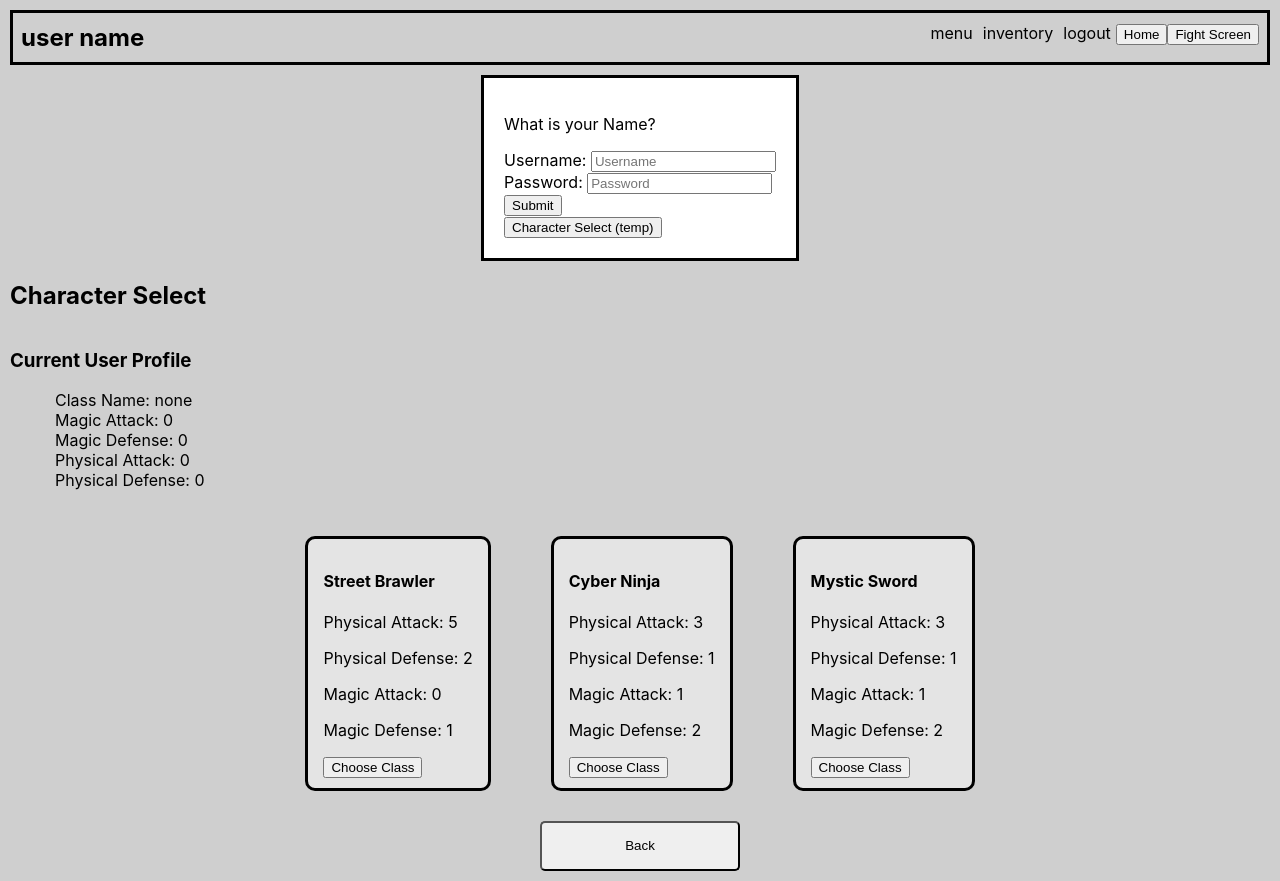
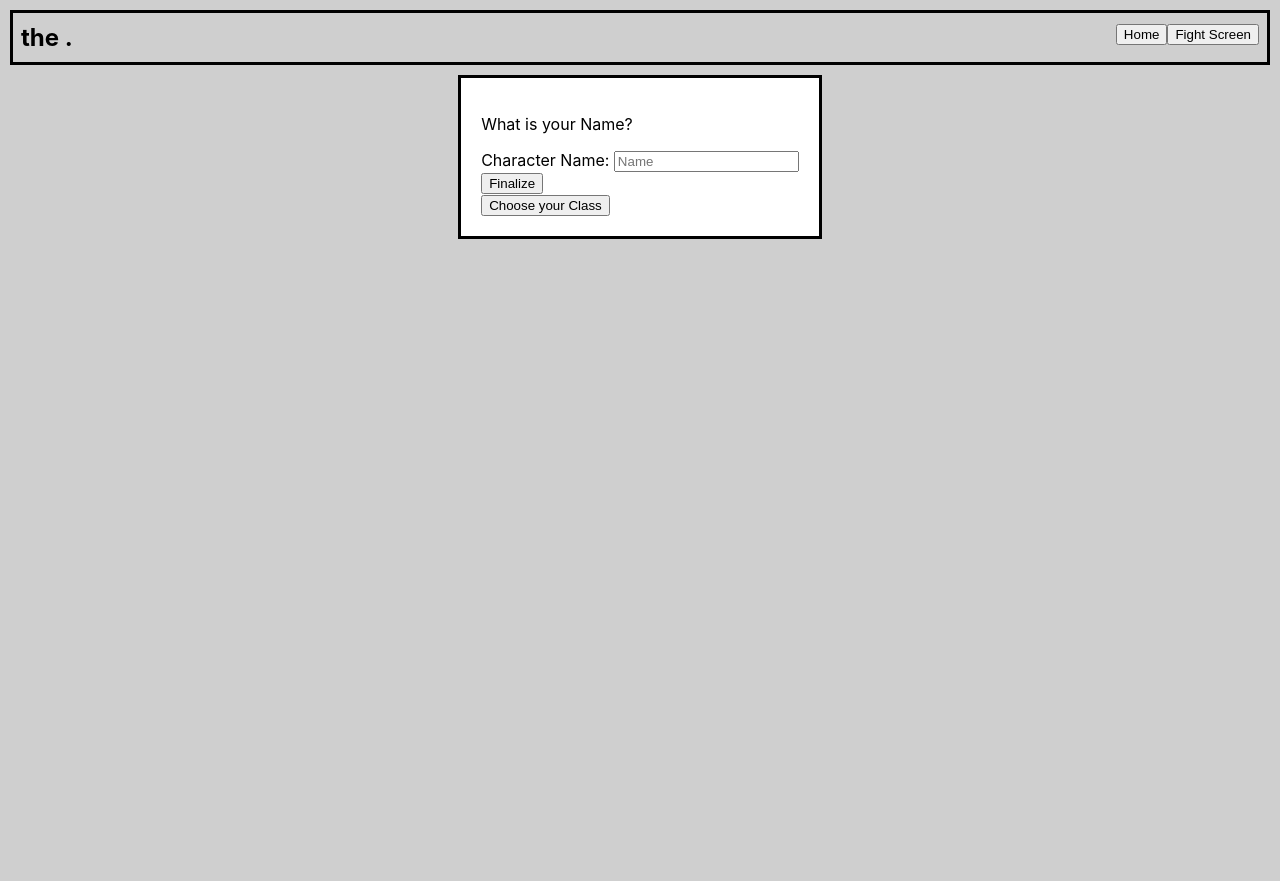
Before and after one commit to AustinWhitbeck/SciFi-Dungeon-Delver, a React (Create React App) app: page / in a window 1280 px wide. After the commit the page ends 800 px from the top, so only its background shows below. Built offline with nearby package versions, Linux system fonts and the light colour scheme.

Commit message:
starting work on dialogue box

```diff
--- a/src/App.tsx
+++ b/src/App.tsx
@@ -28,7 +28,6 @@ function App() {
 
         <Route path="/" exact>
             <LoginScreen/>
-            <CharacterSelect/>
         </Route>
         <Route path="/CharacterSelect" exact>
             <CharacterSelect/>
--- a/src/Components/CharacterSelect/CharacterSelect.css
+++ b/src/Components/CharacterSelect/CharacterSelect.css
@@ -15,3 +15,15 @@ main.CharacterSelectContainer section.ClassOptionsContainer {
     flex-wrap: wrap;
     justify-content: center;
 }
+
+main.CharacterSelectContainer section.CurrentUserStatsContainer {
+    /* Flex */
+    display: flex;
+    flex-direction: column;
+    align-items: center;
+
+    /* Border */
+    border-style: solid;
+    border-color: black;
+    border-width: 5px;
+}
--- a/src/Components/CharacterSelect/CharacterSelect.tsx
+++ b/src/Components/CharacterSelect/CharacterSelect.tsx
@@ -32,7 +32,7 @@ const CharacterSelect = () => {
             index: 2,
             name: "Cyber Ninja",
             health: 8,
-            physAtk: 3,
+            physAtk: 4,
             physDef: 1,
             magAtk: 1,
             magDef: 2
@@ -57,16 +57,18 @@ const CharacterSelect = () => {
     return(
         <main className="CharacterSelectContainer">
             <h2>Character Select</h2>
-            <section>
+            <section className="CurrentUserStatsContainer">
                 <h3>Current User Profile</h3>
                 <ul>
                     <li>Class Name: {userStats.name}</li>
+                    <li>Health: {userStats.health}</li>
                     <li>Magic Attack: {userStats.magAtk}</li>
                     <li>Magic Defense: {userStats.magDef}</li>
                     <li>Physical Attack: {userStats.physAtk}</li>
                     <li>Physical Defense: {userStats.physDef}</li>
                 </ul>
             </section>
+            <h2>Class Options</h2>
             <section className="ClassOptionsContainer">
             {classList.map((characterClass, index) =>
                 <ClassCard
--- /dev/null
+++ b/src/Components/DialogueBox/DialogueBox.tsx
@@ -0,0 +1,15 @@
+
+interface Props {
+    text: string;
+}
+
+const DialogueBox = ({text}: Props) => {
+
+    return(
+        <main>
+            <section>Text: {text}</section>
+        </main>
+    )
+}
+
+export default DialogueBox;
--- a/src/Components/FightScreen/FightScreen.css
+++ b/src/Components/FightScreen/FightScreen.css
@@ -10,4 +10,5 @@ main.FightScreenContainer {
 main.FightScreenContainer section.UserVsPlayerContainer {
     display: flex;
     flex-direction: row;
+    justify-content: space-around;
 }
--- a/src/Components/FightScreen/FightScreen.tsx
+++ b/src/Components/FightScreen/FightScreen.tsx
@@ -3,6 +3,7 @@ import { MonsterContext } from "../../ContextProvider/CurrentMonsterProvider";
 import { UserContext } from "../../ContextProvider/UserContextProvider";
 import ActivePlayer from "../ActivePlayer/ActivePlayer";
 import RandomMonsterButton from "../Buttons/RandomMonsterButton/RandomMonsterButton";
+import DialogueBox from "../DialogueBox/DialogueBox";
 import ActiveMonster from "../Monsters/ActiveMonster";
 
 // CSS
@@ -14,6 +15,9 @@ const FightScreen = () => {
     // context providers
     const {userStats, updateUserStats} = useContext(UserContext);
     const {currentMonster, updateCurrentMonster} = useContext(MonsterContext);
+
+    // temp text for dialogue box
+    let text = "";
 
     // temp health
     let damagedHealth: number = 0;
@@ -37,6 +41,8 @@ const FightScreen = () => {
             damagedHealth = currentMonster.health - damage;
             console.log(currentMonster.health, "this is post damage and not dropping to 0 (physical)")
         }
+
+        text = `You did ${damage} physical damage to the ${currentMonster.monsterName}!`;
 
 
     }// User Attacks
@@ -87,8 +93,13 @@ const FightScreen = () => {
                     <RandomMonsterButton/>
             </section>
             <section className="UserVsPlayerContainer">
+                    <ActivePlayer/>
                     <ActiveMonster/>
-                    <ActivePlayer/>
+            </section>
+            <section>
+                    <DialogueBox
+                    text={text}
+                    />
             </section>
         </main>
     )
--- a/src/Components/Header/Header.tsx
+++ b/src/Components/Header/Header.tsx
@@ -13,7 +13,7 @@ const Header = () => {
     return(
         <header className="HeaderContainer">
             <div>
-                <h2 className="HeaderUserName">{userStats.userName}</h2>
+                <h2 className="HeaderUserName">{userStats.userName} the {userStats.name}.</h2>
             </div>
             <HeaderNav/>
         </header>
--- a/src/Components/Header/HeaderNav/HeaderNav.tsx
+++ b/src/Components/Header/HeaderNav/HeaderNav.tsx
@@ -9,9 +9,9 @@ const HeaderNav = () => {
     return(
         <nav className="HeaderNavContainer">
             <ul className="NavOptions">
-                <li>menu</li>
+                {/* <li>menu</li>
                 <li>inventory</li>
-                <li>logout</li>
+                <li>logout</li> */}
                 <Link to="/"><button>Home</button></Link>
                 <Link to="/FightScreen"><button>Fight Screen</button></Link>
             </ul>
--- a/src/Components/LoginScreen/SignIn/SignIn.tsx
+++ b/src/Components/LoginScreen/SignIn/SignIn.tsx
@@ -33,16 +33,16 @@ const SignIn = () => {
             <p>What is your Name?</p>
             <form action="submit" onSubmit={handleUserNameSubmit}>
                 <div className="InputContainer">
-                    <label htmlFor="username">Username: </label>
-                    <input type="text" name="username" placeholder="Username" value={loginInfo.userName} onChange={newName}/>
+                    <label htmlFor="username">Character Name: </label>
+                    <input type="text" name="username" placeholder="Name" value={loginInfo.userName} onChange={newName}/>
                 </div>
-                <div className="InputContainer">
+                {/* <div className="InputContainer">
                     <label htmlFor="password">Password: </label>
                     <input type="text" name="password" placeholder="Password" />
-                </div>
-                <button>Submit</button>
+                </div> */}
+                <button>Finalize</button>
             </form>
-            <Link to="/CharacterSelect"><button>Character Select (temp)</button></Link>
+            <Link to="/CharacterSelect"><button>Choose your Class</button></Link>
         </main>
     )
 }
--- a/src/ContextProvider/UserContextProvider.tsx
+++ b/src/ContextProvider/UserContextProvider.tsx
@@ -30,8 +30,8 @@ export const UserContext = React.createContext(defaultUserValue);
 export const UserContextProvider = ({children}: {children: ReactNode}) => {
 
     const [userStats, setUserStats] = useState<UserStats>({
-        userName: "user name",
-        name: "none",
+        userName: "",
+        name: "",
         health: 0,
         physAtk: 0,
         physDef: 0,
```
